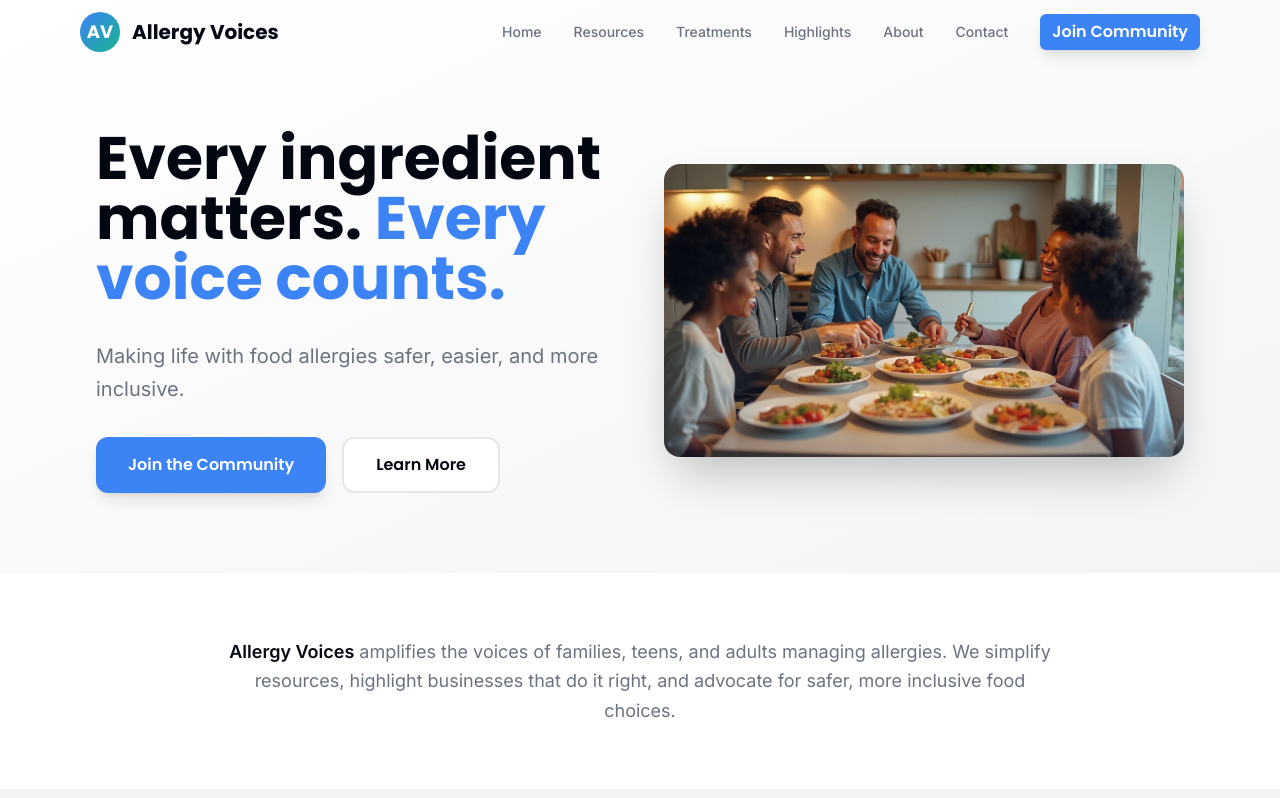
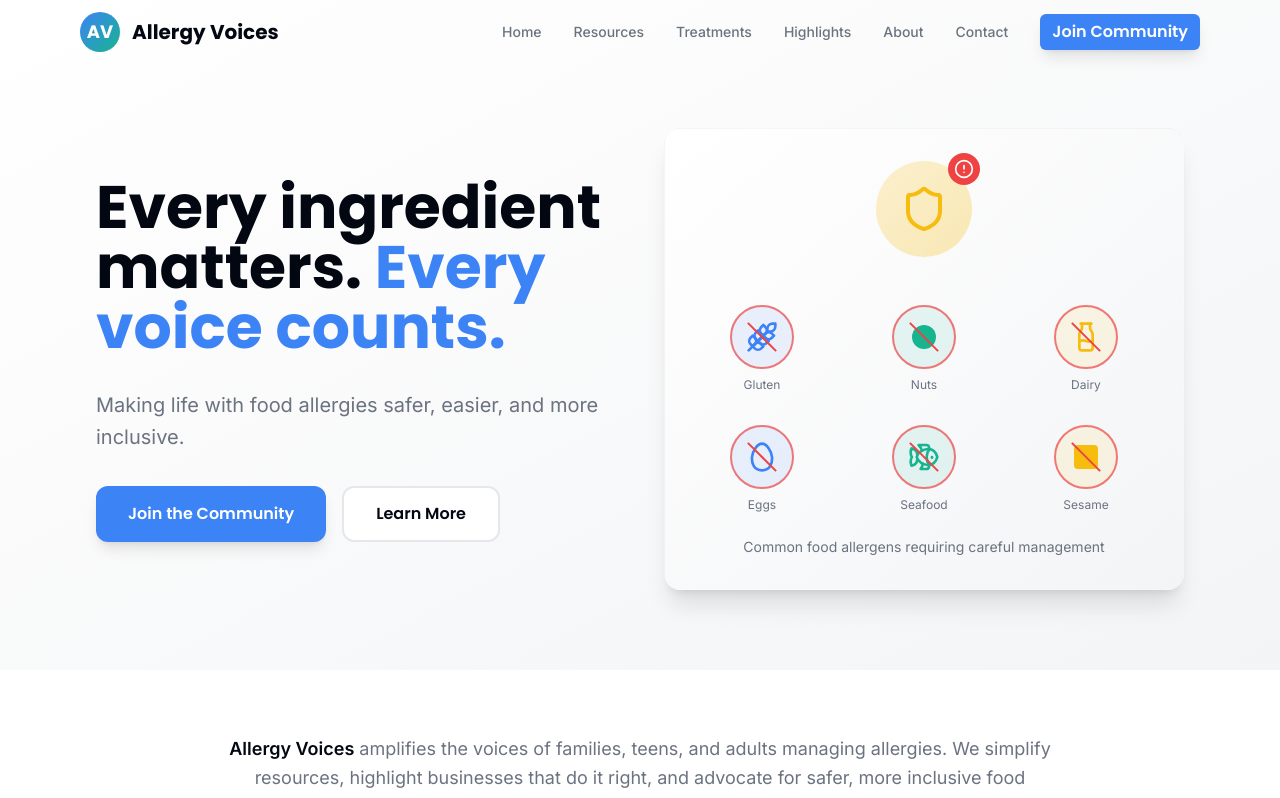
Before and after one commit to Jaguar-Solutions/allergyvoices-community-hub, a React (Vite) app: page / in a window 1280 px wide. Shown: the top 798 px of the page. Built offline with nearby package versions, Linux system fonts and the light colour scheme; the HTML template or start-up script is replaced by a standard one.

Commit message:
Update hero section imagery

```diff
--- a/src/pages/Index.tsx
+++ b/src/pages/Index.tsx
@@ -2,9 +2,8 @@ import React from 'react';
 import { Button } from "@/components/ui/button";
 import { Card, CardContent } from "@/components/ui/card";
 import { Input } from "@/components/ui/input";
-import { ShoppingBag, Utensils, GraduationCap, Stethoscope, Heart, ShieldCheck, Star, AlertTriangle, Instagram, Youtube } from "lucide-react";
+import { ShoppingBag, Utensils, GraduationCap, Stethoscope, Heart, ShieldCheck, Star, AlertTriangle, Instagram, Youtube, Shield, AlertCircle, Wheat, Milk, Fish, Egg } from "lucide-react";
 import Navigation from "@/components/Navigation";
-import heroImage from "@/assets/hero-community.jpg";
 
 const Index = () => {
   return (
@@ -33,13 +32,94 @@ const Index = () => {
               </div>
             </div>
             <div className="relative">
-              <div className="relative overflow-hidden rounded-2xl shadow-2xl">
-                <img
-                  src={heroImage}
-                  alt="Diverse community sharing a safe meal together, representing food allergy awareness and inclusion"
-                  className="w-full h-auto object-cover"
-                />
-                <div className="absolute inset-0 bg-gradient-to-t from-primary/10 to-transparent"></div>
+              {/* Food Allergy Icons Display */}
+              <div className="relative p-8 rounded-2xl bg-gradient-to-br from-background to-background-subtle border border-border/20 shadow-xl">
+                <div className="grid grid-cols-2 md:grid-cols-3 gap-8 items-center justify-center">
+                  {/* Main Alert Icon */}
+                  <div className="col-span-2 md:col-span-3 flex justify-center mb-4">
+                    <div className="relative">
+                      <div className="w-24 h-24 rounded-full bg-gradient-to-br from-accent/20 to-accent/30 flex items-center justify-center">
+                        <Shield className="w-12 h-12 text-accent" />
+                      </div>
+                      <div className="absolute -top-2 -right-2 w-8 h-8 rounded-full bg-destructive flex items-center justify-center">
+                        <AlertCircle className="w-5 h-5 text-white" />
+                      </div>
+                    </div>
+                  </div>
+
+                  {/* Common Allergen Icons */}
+                  <div className="flex flex-col items-center space-y-2">
+                    <div className="w-16 h-16 rounded-full bg-primary/10 flex items-center justify-center relative">
+                      <Wheat className="w-8 h-8 text-primary" />
+                      <div className="absolute inset-0 rounded-full border-2 border-destructive opacity-70"></div>
+                      <div className="absolute inset-0 flex items-center justify-center">
+                        <div className="w-10 h-0.5 bg-destructive rotate-45"></div>
+                      </div>
+                    </div>
+                    <span className="text-xs font-inter text-muted-foreground">Gluten</span>
+                  </div>
+
+                  <div className="flex flex-col items-center space-y-2">
+                    <div className="w-16 h-16 rounded-full bg-secondary/10 flex items-center justify-center relative">
+                      <div className="w-6 h-6 rounded-full bg-secondary"></div>
+                      <div className="absolute inset-0 rounded-full border-2 border-destructive opacity-70"></div>
+                      <div className="absolute inset-0 flex items-center justify-center">
+                        <div className="w-10 h-0.5 bg-destructive rotate-45"></div>
+                      </div>
+                    </div>
+                    <span className="text-xs font-inter text-muted-foreground">Nuts</span>
+                  </div>
+
+                  <div className="flex flex-col items-center space-y-2">
+                    <div className="w-16 h-16 rounded-full bg-accent/10 flex items-center justify-center relative">
+                      <Milk className="w-8 h-8 text-accent" />
+                      <div className="absolute inset-0 rounded-full border-2 border-destructive opacity-70"></div>
+                      <div className="absolute inset-0 flex items-center justify-center">
+                        <div className="w-10 h-0.5 bg-destructive rotate-45"></div>
+                      </div>
+                    </div>
+                    <span className="text-xs font-inter text-muted-foreground">Dairy</span>
+                  </div>
+
+                  <div className="flex flex-col items-center space-y-2">
+                    <div className="w-16 h-16 rounded-full bg-primary/10 flex items-center justify-center relative">
+                      <Egg className="w-8 h-8 text-primary" />
+                      <div className="absolute inset-0 rounded-full border-2 border-destructive opacity-70"></div>
+                      <div className="absolute inset-0 flex items-center justify-center">
+                        <div className="w-10 h-0.5 bg-destructive rotate-45"></div>
+                      </div>
+                    </div>
+                    <span className="text-xs font-inter text-muted-foreground">Eggs</span>
+                  </div>
+
+                  <div className="flex flex-col items-center space-y-2">
+                    <div className="w-16 h-16 rounded-full bg-secondary/10 flex items-center justify-center relative">
+                      <Fish className="w-8 h-8 text-secondary" />
+                      <div className="absolute inset-0 rounded-full border-2 border-destructive opacity-70"></div>
+                      <div className="absolute inset-0 flex items-center justify-center">
+                        <div className="w-10 h-0.5 bg-destructive rotate-45"></div>
+                      </div>
+                    </div>
+                    <span className="text-xs font-inter text-muted-foreground">Seafood</span>
+                  </div>
+
+                  <div className="flex flex-col items-center space-y-2">
+                    <div className="w-16 h-16 rounded-full bg-accent/10 flex items-center justify-center relative">
+                      <div className="w-6 h-6 rounded bg-accent"></div>
+                      <div className="absolute inset-0 rounded-full border-2 border-destructive opacity-70"></div>
+                      <div className="absolute inset-0 flex items-center justify-center">
+                        <div className="w-10 h-0.5 bg-destructive rotate-45"></div>
+                      </div>
+                    </div>
+                    <span className="text-xs font-inter text-muted-foreground">Sesame</span>
+                  </div>
+                </div>
+
+                <div className="text-center mt-6">
+                  <p className="font-inter text-sm text-muted-foreground">
+                    Common food allergens requiring careful management
+                  </p>
+                </div>
               </div>
             </div>
           </div>
```
